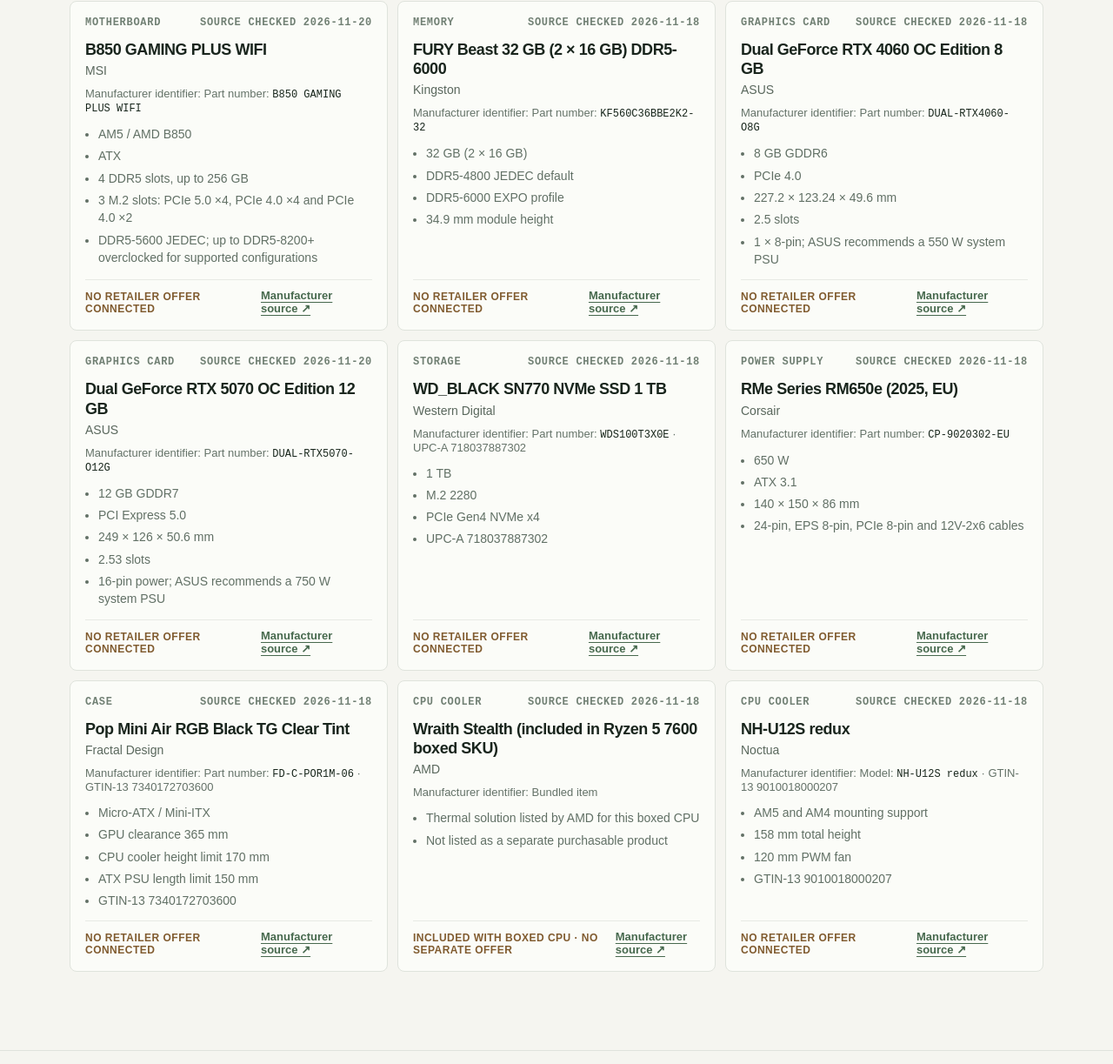
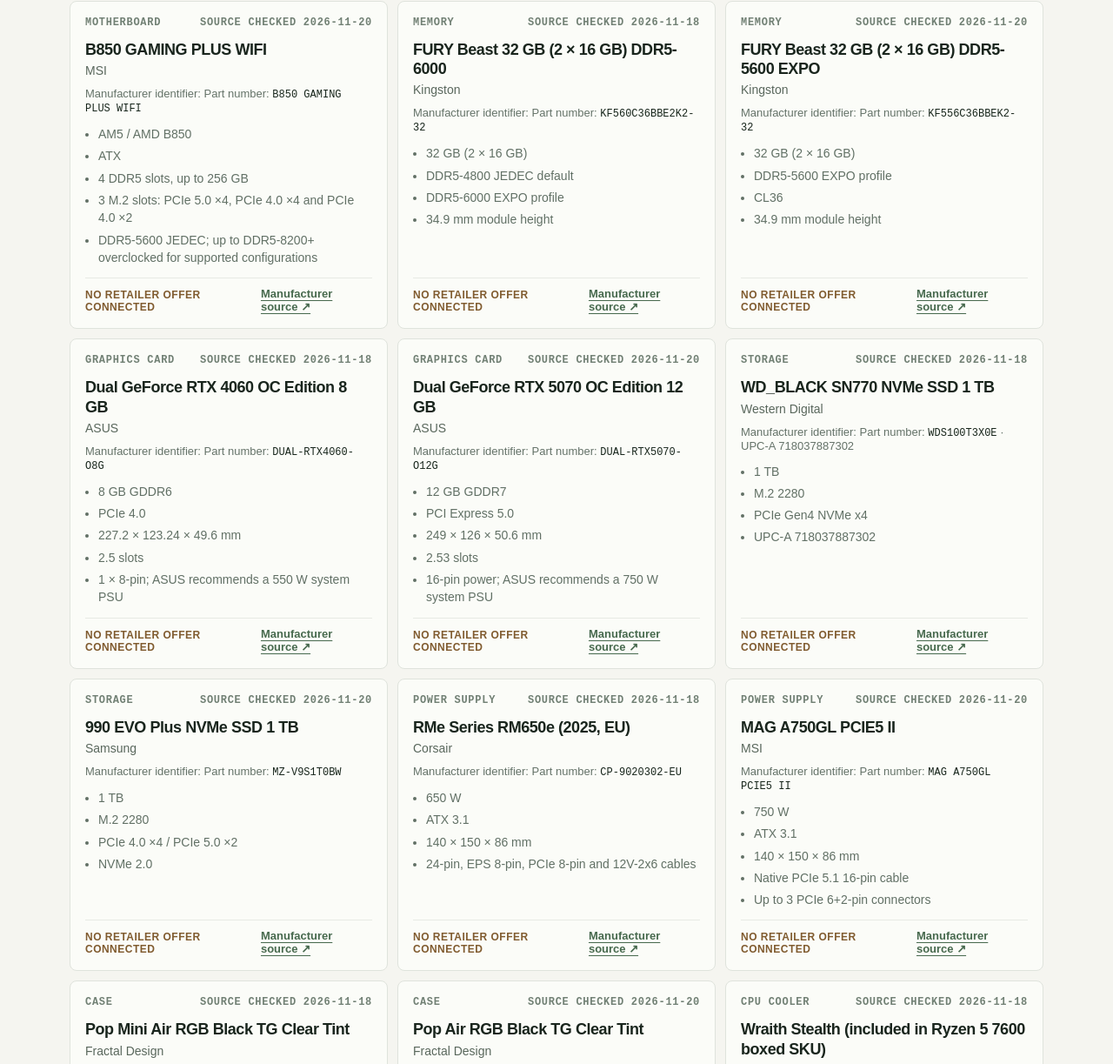
Before and after one commit to odysseyjakub/rigwise-ireland-pc-builder, a website with bundled scripts: page components.html in a window 1280 px wide. Shown: the part 3049-4272 px from the top of the page at 87% size. Built offline with nearby package versions, Linux system fonts and the light colour scheme.

Commit message:
Expand source-backed hardware choices

```diff
--- a/catalogue-data.js
+++ b/catalogue-data.js
@@ -199,6 +199,25 @@ export const VERIFIED_CATALOGUE_PRODUCTS = [
     keySpecs: ["32 GB (2 × 16 GB)", "DDR5-4800 JEDEC default", "DDR5-6000 EXPO profile", "34.9 mm module height"]
   },
   {
+    id: "kingston-fury-beast-32gb-ddr5-5600",
+    category: "memory",
+    name: "FURY Beast 32 GB (2 × 16 GB) DDR5-5600 EXPO",
+    brand: "Kingston",
+    manufacturerPartNumber: "KF556C36BBEK2-32",
+    sourceUrl: "https://www.kingston.com/unitedkingdom/en/memory/search/?partid=KF556C36BBEK2-32",
+    sourceTitle: "Kingston FURY Beast KF556C36BBEK2-32",
+    sourceCheckedAt: "2026-11-20",
+    specs: {
+      memoryGen: "DDR5",
+      capacityGb: 32,
+      moduleCount: 2,
+      profileSpeedMts: 5600,
+      profileName: "AMD EXPO",
+      heightMm: 34.9
+    },
+    keySpecs: ["32 GB (2 × 16 GB)", "DDR5-5600 EXPO profile", "CL36", "34.9 mm module height"]
+  },
+  {
     id: "asus-dual-rtx4060-o8g",
     category: "graphics",
     name: "Dual GeForce RTX 4060 OC Edition 8 GB",
@@ -232,7 +251,7 @@ export const VERIFIED_CATALOGUE_PRODUCTS = [
       length: 249,
       thicknessSlots: 2.53,
       recommendedSystemPowerW: 750,
-      powerConnector: "16-pin"
+      powerConnectors: ["16-pin"]
     },
     keySpecs: ["12 GB GDDR7", "PCI Express 5.0", "249 × 126 × 50.6 mm", "2.53 slots", "16-pin power; ASUS recommends a 750 W system PSU"]
   },
@@ -256,6 +275,23 @@ export const VERIFIED_CATALOGUE_PRODUCTS = [
     keySpecs: ["1 TB", "M.2 2280", "PCIe Gen4 NVMe x4", "UPC-A 718037887302"]
   },
   {
+    id: "samsung-990-evo-plus-1tb",
+    category: "storage",
+    name: "990 EVO Plus NVMe SSD 1 TB",
+    brand: "Samsung",
+    manufacturerPartNumber: "MZ-V9S1T0BW",
+    sourceUrl: "https://www.samsung.com/uk/memory-storage/nvme-ssd/990-evo-plus-1tb-nvme-pcie-gen-4-mz-v9s1t0bw/?modelCode=MZ-V9S1T0BW",
+    sourceTitle: "Samsung 990 EVO Plus 1 TB specifications",
+    sourceCheckedAt: "2026-11-20",
+    specs: {
+      interface: "NVMe",
+      formFactor: "M.2 2280",
+      pcieGeneration: 4,
+      capacity: 1
+    },
+    keySpecs: ["1 TB", "M.2 2280", "PCIe 4.0 ×4 / PCIe 5.0 ×2", "NVMe 2.0"]
+  },
+  {
     id: "corsair-rm650e-2025-eu",
     category: "power",
     name: "RMe Series RM650e (2025, EU)",
@@ -271,6 +307,23 @@ export const VERIFIED_CATALOGUE_PRODUCTS = [
       connectors: ["24-pin", "CPU-8pin", "PCIe-8pin", "12V-2x6"]
     },
     keySpecs: ["650 W", "ATX 3.1", "140 × 150 × 86 mm", "24-pin, EPS 8-pin, PCIe 8-pin and 12V-2x6 cables"]
+  },
+  {
+    id: "msi-mag-a750gl-pcie5-ii",
+    category: "power",
+    name: "MAG A750GL PCIE5 II",
+    brand: "MSI",
+    manufacturerPartNumber: "MAG A750GL PCIE5 II",
+    sourceUrl: "https://www.msi.com/Power-Supply/MAG-A750GL-PCIE5-II/Specification",
+    sourceTitle: "MSI MAG A750GL PCIE5 II specifications",
+    sourceCheckedAt: "2026-11-20",
+    specs: {
+      watts: 750,
+      formFactor: "ATX",
+      lengthMm: 140,
+      connectors: ["24-pin", "CPU-8pin", "PCIe-8pin", "16-pin"]
+    },
+    keySpecs: ["750 W", "ATX 3.1", "140 × 150 × 86 mm", "Native PCIe 5.1 16-pin cable", "Up to 3 PCIe 6+2-pin connectors"]
   },
   {
     id: "fractal-pop-mini-air-rgb-black",
@@ -293,6 +346,28 @@ export const VERIFIED_CATALOGUE_PRODUCTS = [
       radiatorSupportMm: [120, 240]
     },
     keySpecs: ["Micro-ATX / Mini-ITX", "GPU clearance 365 mm", "CPU cooler height limit 170 mm", "ATX PSU length limit 150 mm", "GTIN-13 7340172703600"]
+  },
+  {
+    id: "fractal-pop-air-rgb-black",
+    category: "case",
+    name: "Pop Air RGB Black TG Clear Tint",
+    brand: "Fractal Design",
+    manufacturerPartNumber: "FD-C-POR1A-06",
+    gtin: "7340172703570",
+    gtinFormat: "GTIN-13",
+    sourceUrl: "https://www.fractal-design.com/products/cases/pop-series/pop-air/pop-air-rgb-black-tg-clear-tint/",
+    sourceTitle: "Fractal Design Pop Air specifications",
+    sourceCheckedAt: "2026-11-20",
+    specs: {
+      boardSizes: ["ATX", "mATX", "mini-ITX"],
+      psuFormats: ["ATX"],
+      maxPsuLengthMm: 170,
+      maxGpuLength: 405,
+      maxGpuSlots: 7,
+      maxCoolerHeightMm: 170,
+      radiatorSupportMm: [120, 240, 280]
+    },
+    keySpecs: ["ATX / Micro-ATX / Mini-ITX", "GPU clearance 405 mm", "CPU cooler height limit 170 mm", "ATX PSU length limit 170 mm", "GTIN-13 7340172703570"]
   },
   {
     id: "amd-wraith-stealth-included",
@@ -322,10 +397,11 @@ export const VERIFIED_CATALOGUE_PRODUCTS = [
     sourceTitle: "Noctua NH-U12S redux specifications",
     sourceCheckedAt: CATALOGUE_SPECS_CHECKED_AT,
     specs: {
-      sockets: ["AM5", "AM4"],
-      heightMm: 158
+      sockets: ["AM5", "AM4", "LGA1851", "LGA1700", "LGA1954", "LGA1200", "LGA115x"],
+      heightMm: 158,
+      radiatorSizeMm: 0
     },
-    keySpecs: ["AM5 and AM4 mounting support", "158 mm total height", "120 mm PWM fan", "GTIN-13 9010018000207"]
+    keySpecs: ["AM5, AM4, LGA1851 and LGA1700 mounting support (plus listed legacy sockets)", "158 mm total height", "120 mm PWM fan", "GTIN-13 9010018000207"]
   }
 ];
 
--- a/compatibility.js
+++ b/compatibility.js
@@ -331,7 +331,9 @@ export function checkCompatibility({ components, products, requirements = {} })
     if (!Array.isArray(requiredConnectors) || !Array.isArray(suppliedConnectors)) {
       unknown("gpu-power-connectors", "Graphics power connectors", "GPU connector requirements or PSU connector data is missing.");
     } else {
-      const missingConnectors = requiredConnectors.filter(connector => !suppliedConnectors.includes(connector));
+      const missingConnectors = requiredConnectors.filter(connector => !suppliedConnectors.some(supplied =>
+        supplied === connector || (connector === "16-pin" && ["12V-2x6", "12VHPWR"].includes(supplied))
+      ));
       if (missingConnectors.length) add("gpu-power-connectors", FAIL, "Graphics power connectors", "The PSU does not list " + missingConnectors.join(", ") + ".");
       else add("gpu-power-connectors", PASS, "Graphics power connectors", "The PSU lists the GPU's required power connectors.");
     }
```
Also changed, not shown: guides.html (+4 -4 lines), tests/catalogue.test.js (+33 -2 lines).
